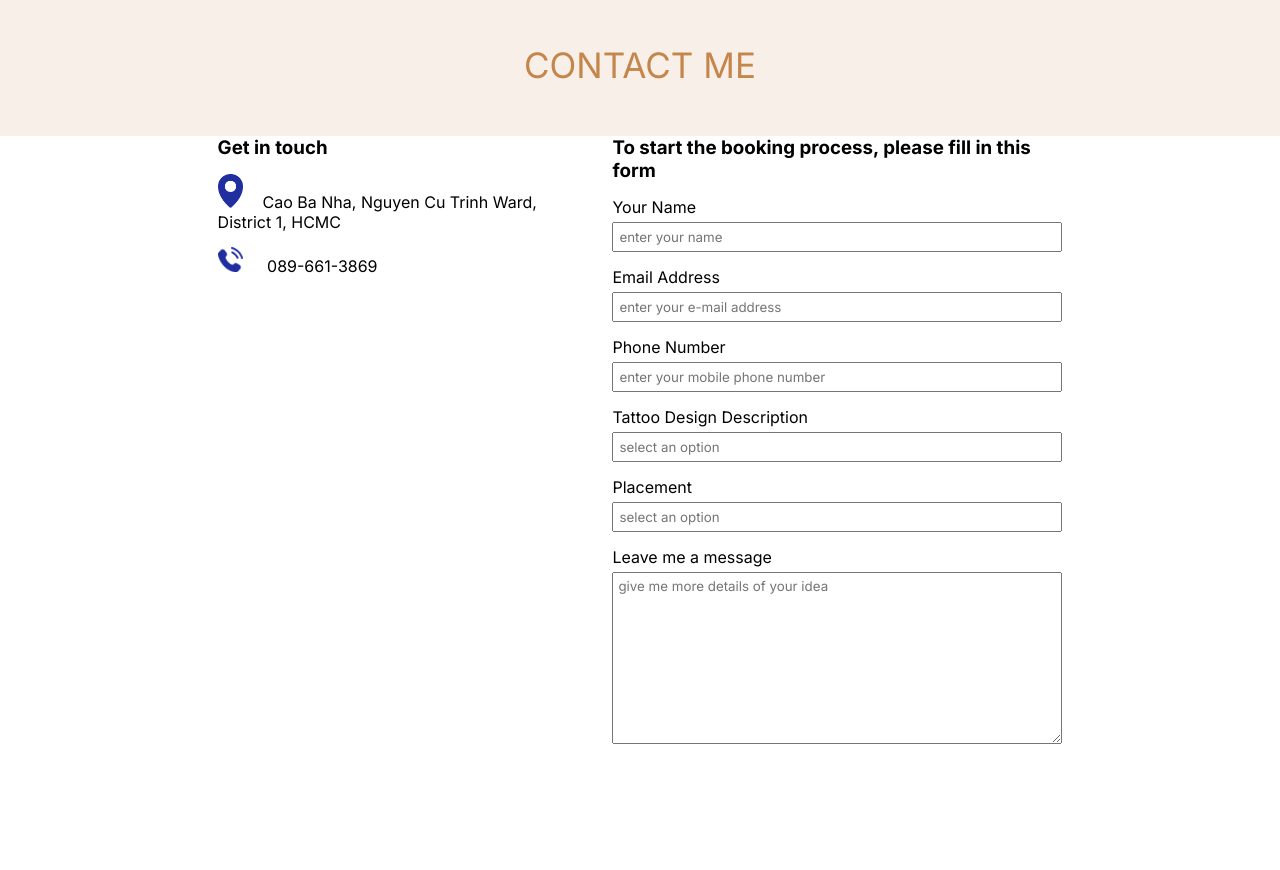
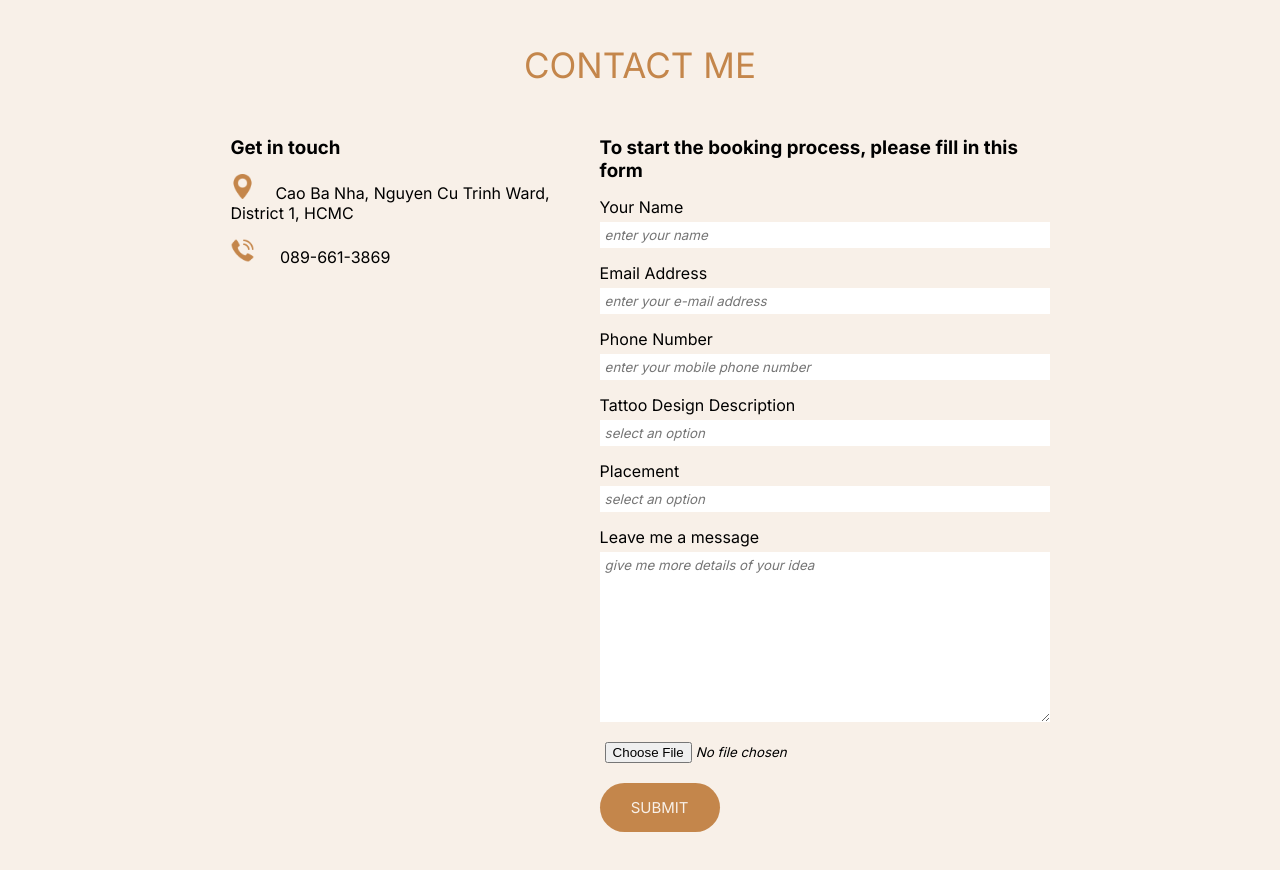
Before and after one commit to AlexTruongCa/nam-to-ink, a React (Vite) app in the folder nam-to-ink/: page / in a window 1280 px wide. Shown: the part 2180-3050 px from the top of the page. Before the commit the page ends 2989 px from the top, so only its background shows below. Built offline with nearby package versions, Linux system fonts and the light colour scheme.

Commit message:
Contact component (pending)

```diff
--- a/nam-to-ink/src/Components/Contact/Contact.css
+++ b/nam-to-ink/src/Components/Contact/Contact.css
@@ -1,11 +1,11 @@
 .contact-me {
-  /* background: #f8f0e8; */
-  margin: 0px auto;
-  max-width: 90%;
+  background: #f8f0e8;
+  margin: 0px 0;
+  max-width: 100%;
   display: flex;
   align-items: first baseline;
   justify-content: space-between;
-  padding: 0 12% 50px 12%;
+  padding: 0 18% 50px 18%;
 }
 
 .contact-column {
@@ -28,10 +28,11 @@
 
 .contact-column form input,
 .contact-column form textarea {
-  /* flex-basis: 55%; */
   display: flex;
   margin-top: 5px;
   margin-bottom: 15px;
   padding: 5px;
   width: 450px;
+  border: 0 solid;
+  font-style: italic;
 }
--- a/nam-to-ink/src/Components/Contact/Contact.jsx
+++ b/nam-to-ink/src/Components/Contact/Contact.jsx
@@ -53,6 +53,8 @@ const Contact = () => {
             rows="10"
             placeholder="give me more details of your idea"
           ></textarea>
+          <input type="file" />
+          <button className="btn-dark">SUBMIT</button>
         </form>
       </div>
     </div>
--- a/nam-to-ink/src/index.css
+++ b/nam-to-ink/src/index.css
@@ -31,3 +31,20 @@ body {
   background: #c4864b;
   color: #f8f0e8;
 }
+
+.btn-dark {
+  width: 120px;
+  font-size: 15px;
+  background: #c4864b;
+  border: 0;
+  outline: 0;
+  padding: 15px 4px;
+  border-radius: 30px;
+  cursor: pointer;
+  transition: 0.2s;
+  color: #f8f0e8;
+}
+.btn-dark:hover {
+  background: #cf9e6e;
+  color: #010000;
+}
```
Also changed, not shown: nam-to-ink/src/assets/location_icon.png, nam-to-ink/src/assets/phone_icon.png.
